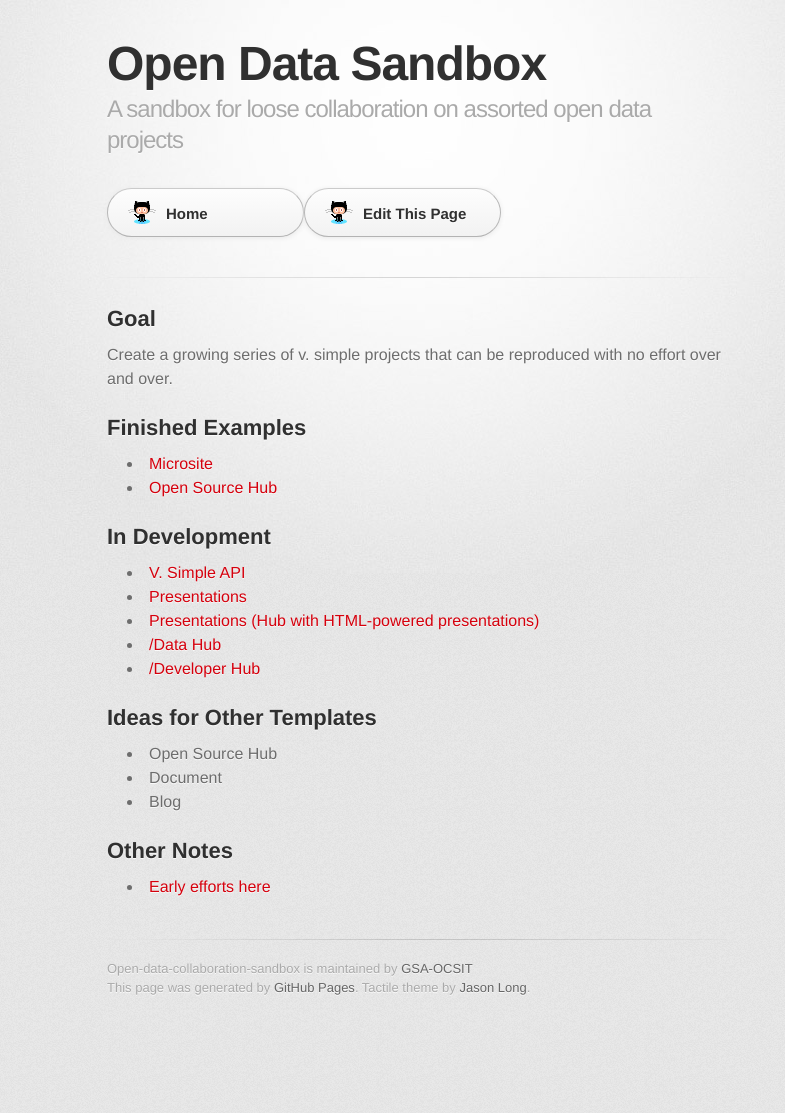
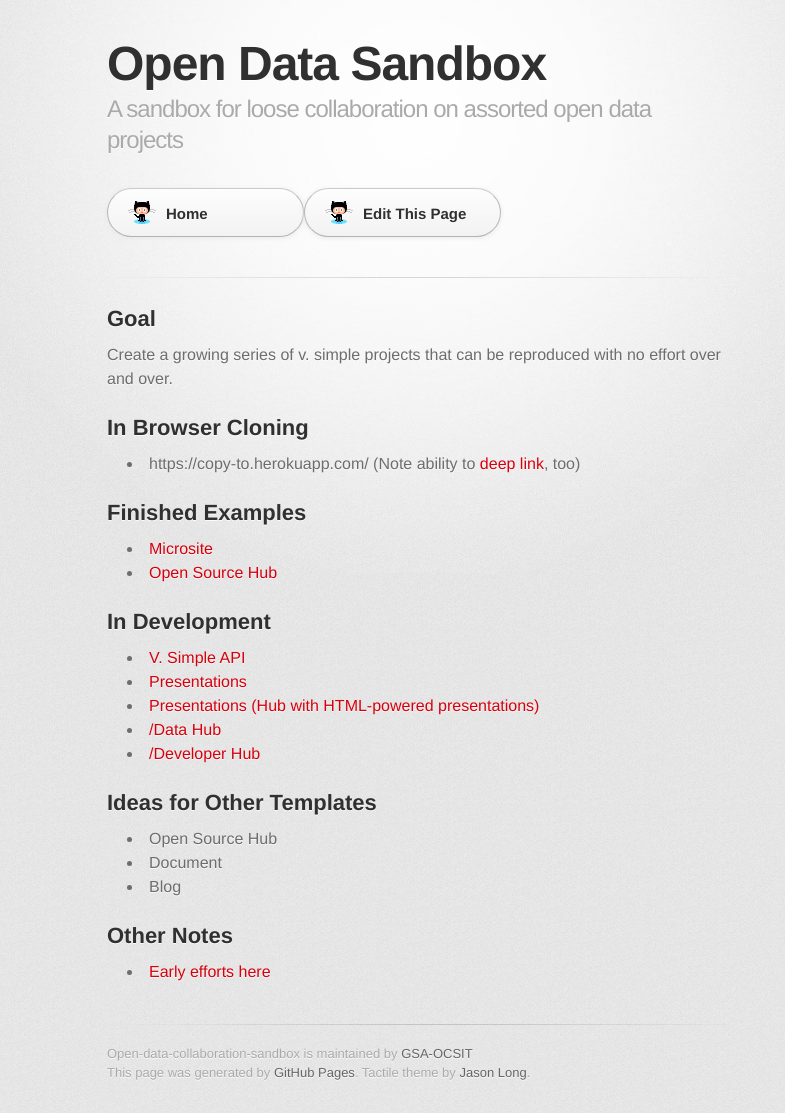
Before and after one commit to GSA/Open-Data-Collaboration-Sandbox, a Jekyll site: the page built from template_all_the_x.md, in a window 1280 px wide. Shown: the whole page, without its empty margins (223-1008 px from the left). Built offline with Jekyll 4.4.1, drawn with Linux system fonts in a browser that asks for light colours; some web fonts are replaced; before the commit the page ends 1028 px from its top, so only the background shows below that.

Commit message:
Update template_all_the_x.md

```diff
--- a/template_all_the_x.md
+++ b/template_all_the_x.md
@@ -6,8 +6,10 @@ filename: template_all_the_x.md
 ---
 
 ## Goal
+Create a growing series of v. simple projects that can be reproduced with no effort over and over.
 
-Create a growing series of v. simple projects that can be reproduced with no effort over and over.
+## In Browser Cloning
+* https://copy-to.herokuapp.com/ (Note ability to [deep link](https://copy-to.herokuapp.com/benbalter/copy-to), too)
 
 ## Finished Examples
 * [Microsite](https://github.com/GSA-OCSIT/Template-Microsite/)
```
